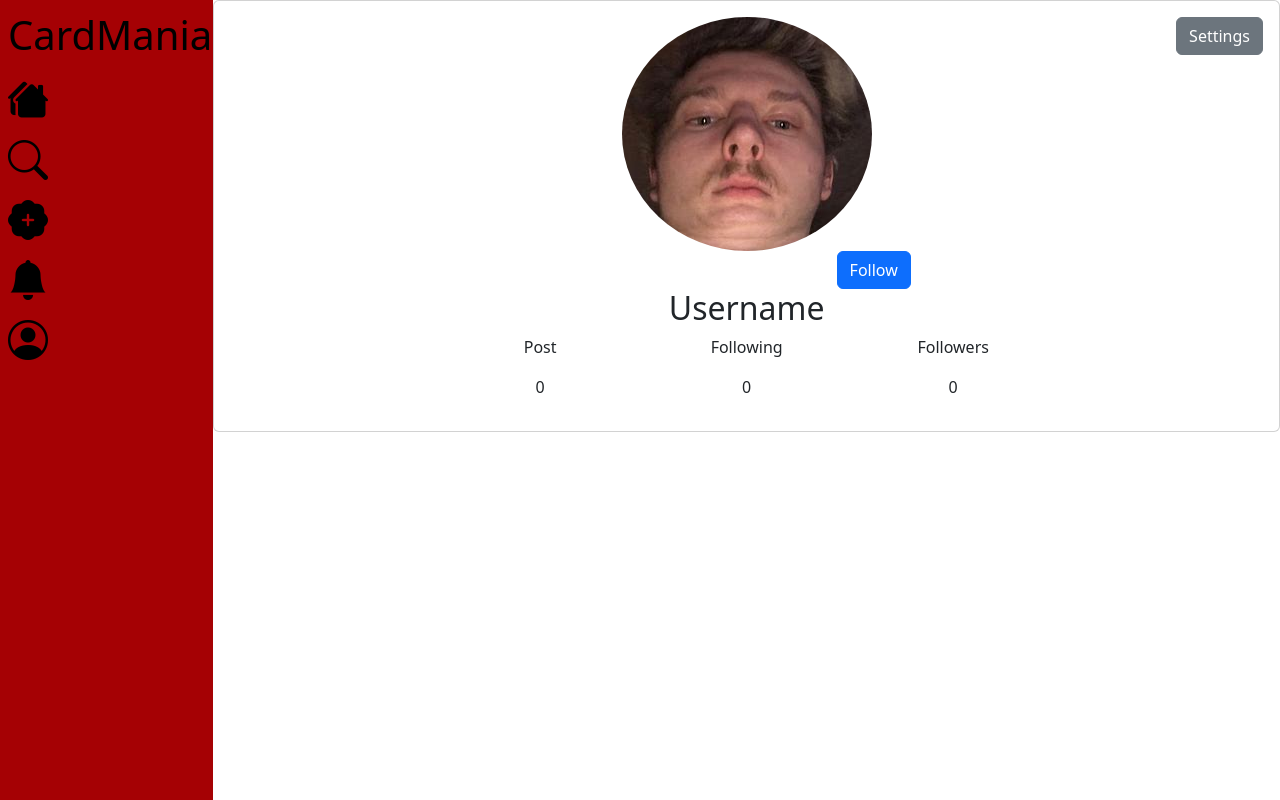
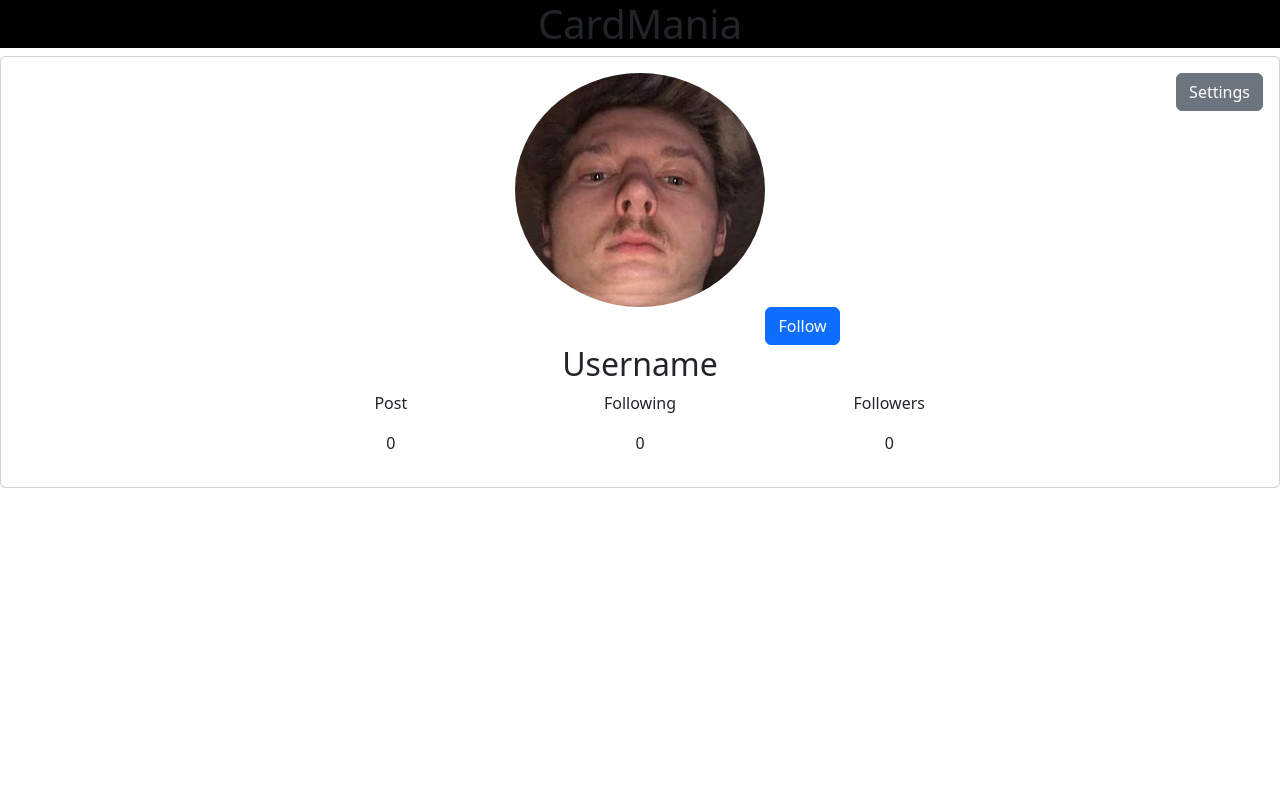
Before and after one commit to MattiaSemproli/CardMania, a PHP site: page /user/profile.html in a window 1280 px wide. Run offline with PHP 8.4, Linux system fonts and the light colour scheme.

Commit message:
Made some minor updates

```diff
--- a/controller/check/isLogged.js
+++ b/controller/check/isLogged.js
@@ -6,7 +6,7 @@ document.addEventListener("DOMContentLoaded", function() {
             window.location.href = "../../view/auth/login.html";
         }, 500);*/
         $(function() {
-            $(".nav-to-load").load("../../view/common/commonfunc.html .common-navbar");
+            $(".nav-to-load").load("../../view/common/commonNavbar.html .common-navbar");
         });
     } else {
     }
--- a/view/css/style.css
+++ b/view/css/style.css
@@ -7,25 +7,10 @@ nav.navbar {
 ul.nav li {
     background-color: #A50104;
 }
-
 ::-webkit-scrollbar {
     width: 0;
 }
-
-/*-------------------------*/
-/*      Media Queries      */
-
-@media (min-width: 576px) {
-    header>h1 {
-        background-color: #FCBA04;
-    }
-    .sidebar {
-        display: flex !important;
-    }
-    .nav-to-load {
-        display: none !important;
-    }
-    .title {
-        display: none !important;
-    }
+.pfpOver {
+    translate: (-50%, -50%);
+    transform: scale(1.6);
 }
```
Also changed, not shown: view/res/square_logo.png.
